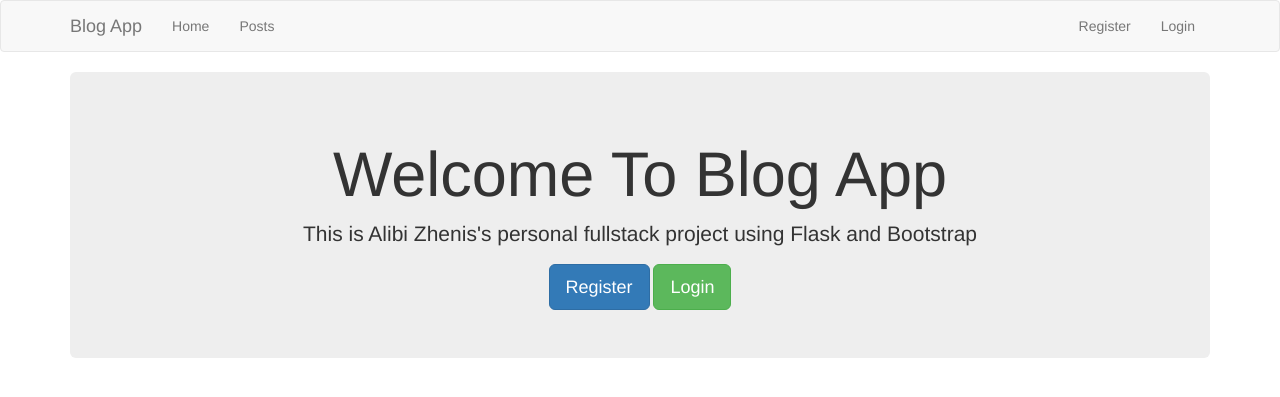
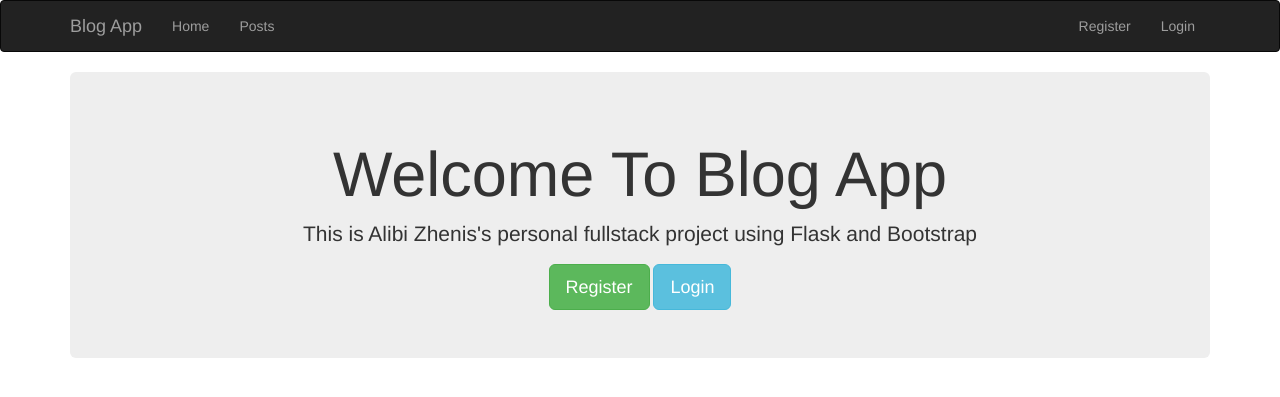
Before and after one commit to AlibiZhenis/blog_fullstack, a Flask app: page / in a window 1280 px wide. Shown: the top 397 px of the page. Run offline with Flask 2, Linux system fonts and the light colour scheme; some libraries are stand-ins or nearby versions.

Commit message:
style change

```diff
--- a/api/templates/dashboard.html
+++ b/api/templates/dashboard.html
@@ -20,7 +20,7 @@
         <td>{{post.title}}</td>
         <td>{{post.author}}</td>
         <td>{{post.created}}</td>
-        <td><a href="edit_post/{{post.id}}" class="btn btn-default pull-right">Edit</a></td>
+        <td><a href="edit_post/{{post.id}}" class="btn btn-warning pull-right">Edit</a></td>
         <td>
           <form action="/delete_post/{{post.id}}" method="post">
             <input type="hidden" name="_method" value="DELETE">
--- a/api/templates/includes/_navbar.html
+++ b/api/templates/includes/_navbar.html
@@ -1,4 +1,4 @@
-<nav class="navbar navbar-default">
+<nav class="navbar navbar-default navbar-inverse">
       <div class="container">
         <div class="navbar-header">
           <button type="button" class="navbar-toggle collapsed" data-toggle="collapse" data-target="#navbar" aria-expanded="false" aria-controls="navbar">
@@ -11,8 +11,8 @@
         </div>
         <div id="navbar" class="collapse navbar-collapse">
           <ul class="nav navbar-nav">
-            <li><a href="/">Home</a></li>
-            <li><a href="/posts">Posts</a></li>
+            <li><a href="/" class="navbar-link">Home</a></li>
+            <li><a href="/posts" class="navbar-link">Posts</a></li>
           </ul>
 
           <ul class="nav navbar-nav navbar-right">
--- a/api/templates/index.html
+++ b/api/templates/index.html
@@ -5,8 +5,8 @@
     <h1>Welcome To Blog App</h1>
     <p class="lead">This is Alibi Zhenis's personal fullstack project using Flask and Bootstrap</p>
     {% if session.logged_in == NULL %}
-      <a href="/register" class="btn btn-primary btn-lg">Register</a>
-      <a href="/login" class="btn btn-success btn-lg">Login</a>
+      <a href="/register" class="btn btn-success btn-lg">Register</a>
+      <a href="/login" class="btn btn-info btn-lg">Login</a>
     {% endif %}
 </div>
 {% endblock %}
--- a/api/templates/login.html
+++ b/api/templates/login.html
@@ -11,6 +11,6 @@
       <label>Password</label>
       <input type="password" name="password" class="form-control" value={{request.form.password}}>
     </div>
-    <button type="submit" class="btn btn-primary">Submit</button>
+    <button type="submit" class="btn btn-info">Submit</button>
   </form>
 {% endblock %}
```
